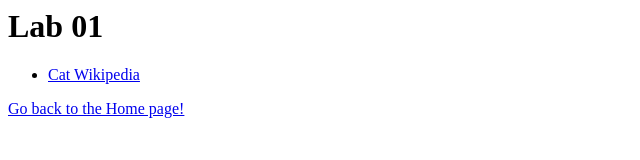
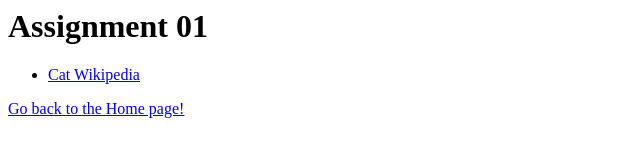
Before and after one commit to LoveSongBB/comp1537-lab01, a plain HTML site: page Assignment01/assignment01.html in a window 1280 px wide. Shown: the whole page, without its empty margins (0-640 px from the left). Drawn offline with Linux system fonts and the light colour scheme.

Commit message:
Adjust name in assignment01.html

```diff
--- a/Assignment01/assignment01.html
+++ b/Assignment01/assignment01.html
@@ -1,6 +1,6 @@
 <html>
     <head>
-        <h1>Lab 01</h1>
+        <h1>Assignment 01</h1>
     </head>
     <body>
         <ul>
```
